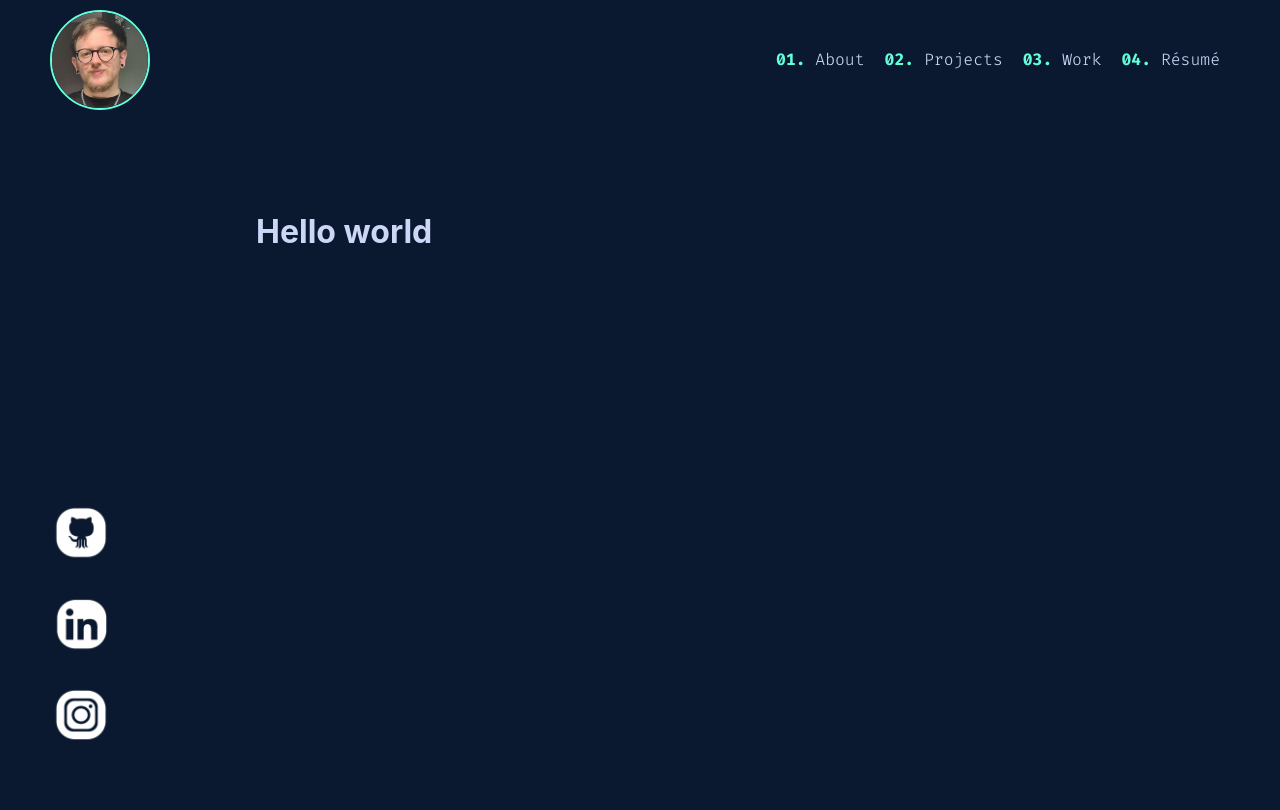
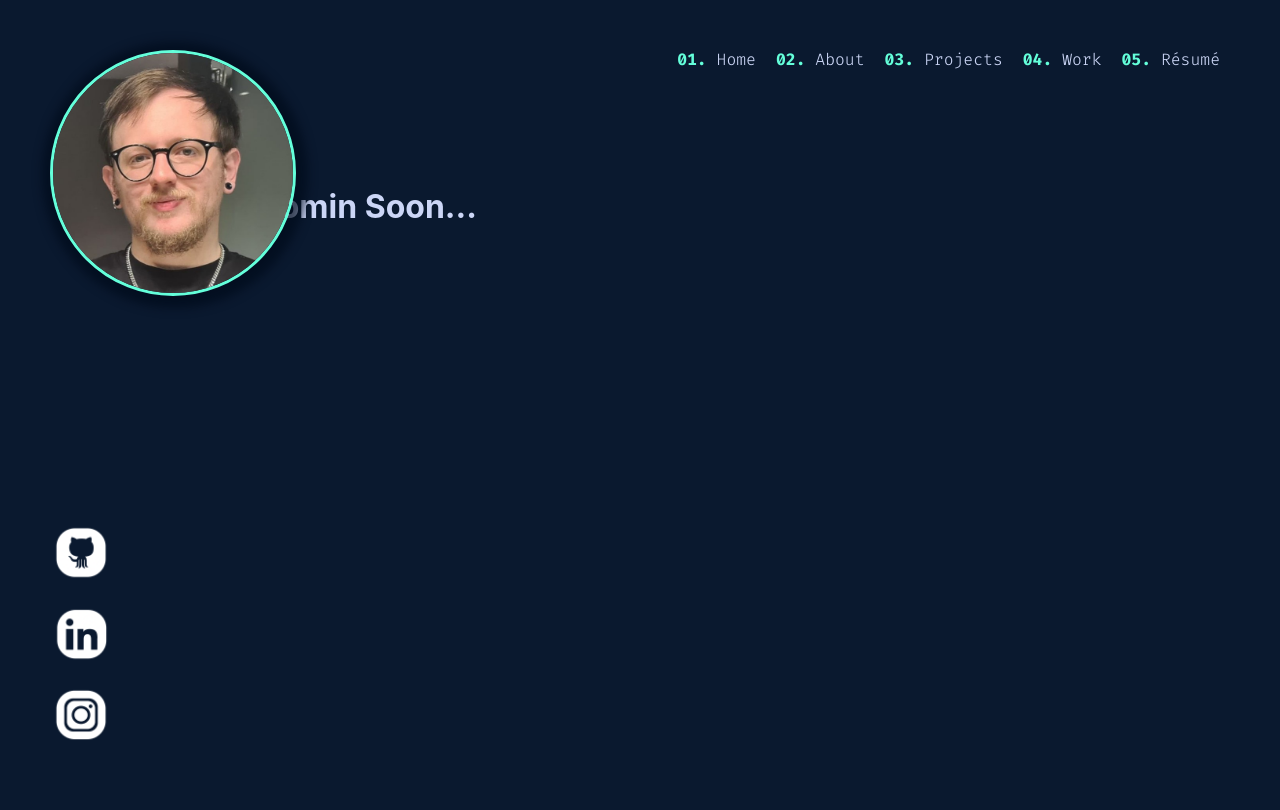
Before and after one commit to BanAaron/aaron-barratt-website, a Flask app: page /about in a window 1280 px wide. Before the commit the page ends 740 px from the top, so only its background shows below. Run offline with Flask 2, Linux system fonts and the light colour scheme.

Commit message:
UI tweaks

```diff
--- a/static/css/main.css
+++ b/static/css/main.css
@@ -87,21 +87,24 @@ body {
   float: left;
   height: 100%;
   width: 25%;
+  position: absolute;
 }
 #pfp {
-  height: 96px;
-  width: 96px;
+  height: 15rem;
+  width: 15rem;
   margin-left: 50px;
+  margin-top: 40px;
   border-radius: 50%;
   border-color: var(--green);
-  border-width: 2px;
+  border-width: 3px;
   border-style: solid;
+  box-shadow: 2px 2px 10px 10px var(--navy-shadow);
 }
 /* nav bar */
 #nav_bar {
   float: left;
   height: 100%;
-  width: 75%;
+  width: 100%;
   display: flex;
   align-items: center;
   justify-content: right;
@@ -140,7 +143,7 @@ body {
   height: 100%;
 }
 #content {
-  margin-top: 8%;
+  margin-top: 6%;
   padding-left: 20%;
   padding-right: 10%;
 }
@@ -159,7 +162,7 @@ body {
 #socials li {
   list-style-type: none;
   list-style-position: inside;
-  padding-top: 25px;
+  padding-top: 15px;
 }
 #socials li img {
   width: 62px;
--- a/templates/about.html
+++ b/templates/about.html
@@ -1,5 +1,5 @@
 
 {% extends "index.html" %}
 {% block content %}
-<h1>Hello world</h1>
+<h1>Comin Soon...</h1>
 {% endblock %}
--- a/templates/index.html
+++ b/templates/index.html
@@ -7,16 +7,17 @@
     <link rel="stylesheet" href="{{ url_for('static', filename='css/main.css') }}">
   </head>
   <body>
+    <div id="pfp_container">
+      <a href="{{ url_for('views.home_page')}}"><img id="pfp" src="/static/pfp.jpg"></a>
+    </div>
     <div id="header">
-      <div id="pfp_container">
-        <a href="{{ url_for('views.home_page')}}"><img id="pfp" src="/static/pfp.jpg"></a>
-      </div>
       <div id="nav_bar">
         <ul>
-          <li><a href="{{url_for('views.about_page')}}"><b>01.</b> About</a></li>
-          <li><a href="{{url_for('views.projects_page')}}"><b>02.</b> Projects</a></li>
-          <li><a href="{{url_for('views.work_page')}}"><b>03.</b> Work</a></li>
-          <li><a href="https://drive.google.com/file/d/1qBaQpx2I3yXKs0EscmvyyFsnD1b0qHBr/view?usp=share_link" target="_blank"><b>04.</b> Résumé</a></li>
+          <li><a href="{{url_for('views.home_page')}}"><b>01.</b> Home</a></li>
+          <li><a href="{{url_for('views.about_page')}}"><b>02.</b> About</a></li>
+          <li><a href="{{url_for('views.projects_page')}}"><b>03.</b> Projects</a></li>
+          <li><a href="{{url_for('views.work_page')}}"><b>04.</b> Work</a></li>
+          <li><a href="https://drive.google.com/file/d/1qBaQpx2I3yXKs0EscmvyyFsnD1b0qHBr/view?usp=share_link" target="_blank"><b>05.</b> Résumé</a></li>
         </ul>
       </div>
     </div>
```
